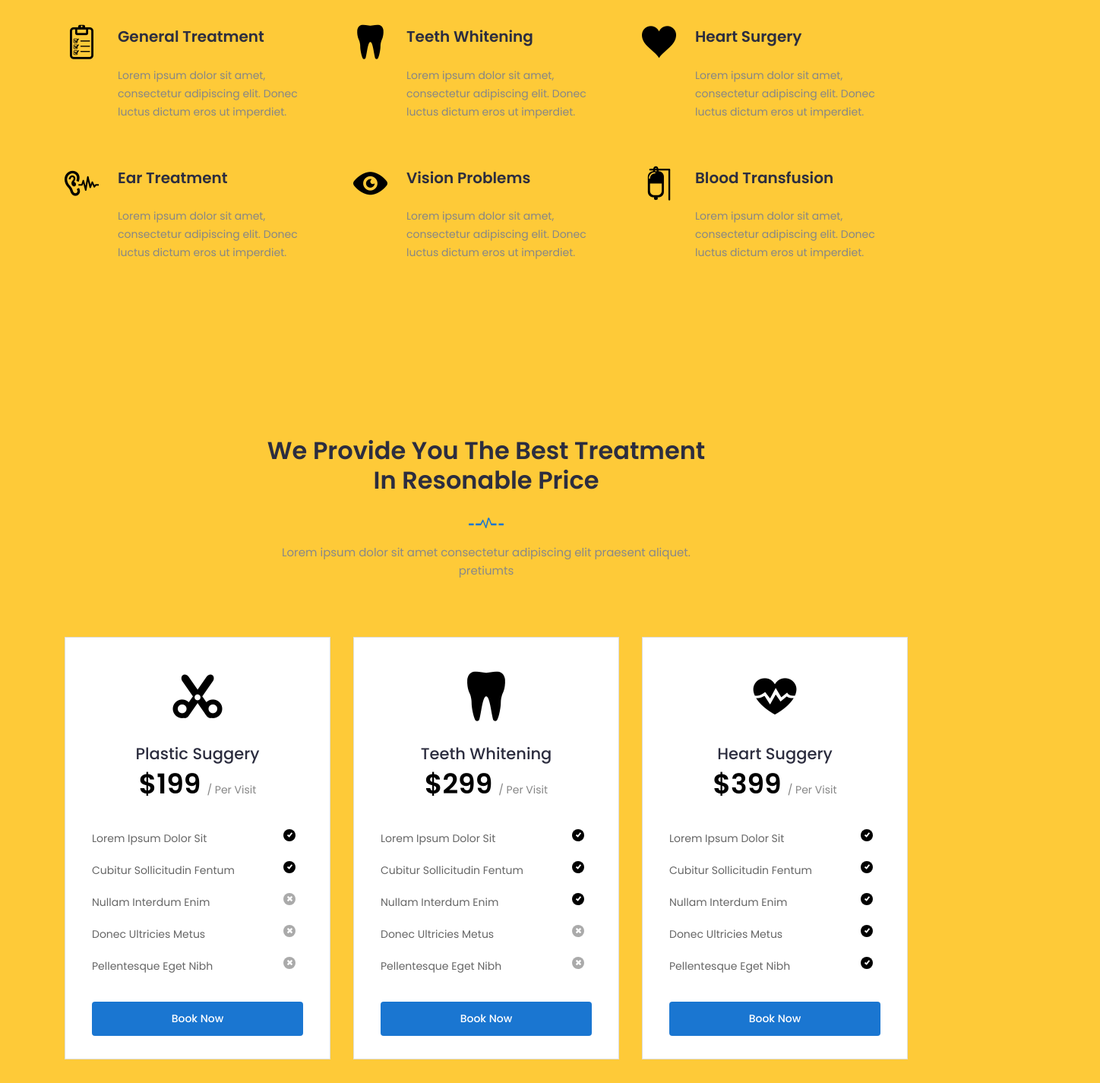
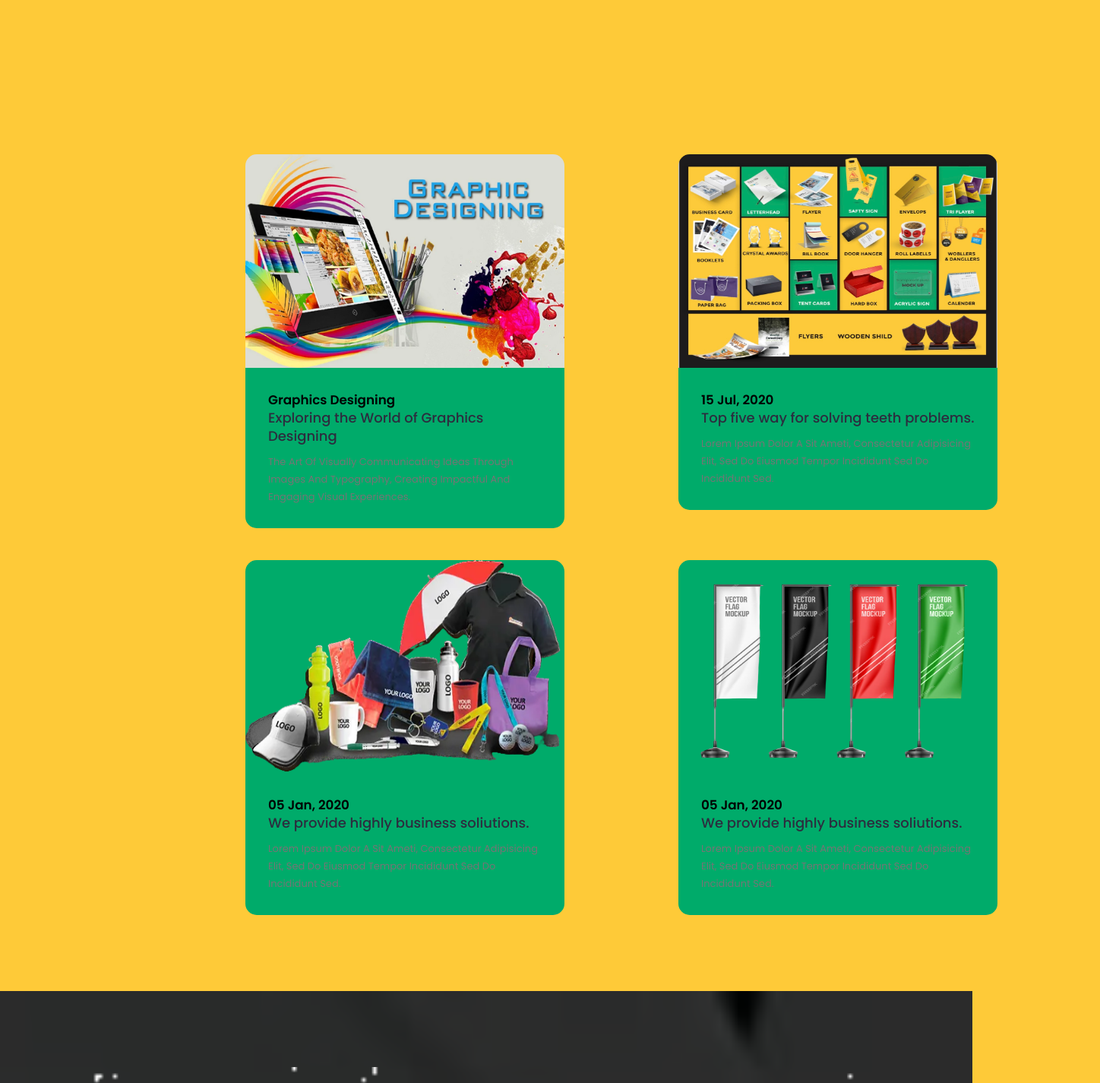
Before and after one commit to Logic-Leap/printz, a plain HTML site: page index.html in a window 1280 px wide. Shown: the part 3471-4896 px from the top of the page at 76% size, 1448 px wide, since content can reach past the window. Drawn offline with Linux system fonts and the light colour scheme; a script that the page names is missing.

Commit message:
services added

```diff
--- a/index.html
+++ b/index.html
@@ -413,27 +413,35 @@
 					<div class="col-lg-12 col-12">
 						<div class="owl-carousel portfolio-slider">
 							<div class="single-pf">
-								<img src="img/aluminium-id-card-holder.jpg" alt="#">
-								<a href="portfolio-details.html" class="btn">View Details</a>
+								<img class="image-border" src="img/aluminium-id-card-holder.jpg" alt="#">
+								<a class="btn">Id cards</a>
 							</div>
 							<div class="single-pf">
-								<img src="img/mousepad_rectangle.jpg" alt="#">
-								<a href="portfolio-details.html" class="btn">View Details</a>
+								<img class="image-border" src="img/mousepad_rectangle.jpg" alt="#">
+								<a  class="btn" >Mouse Pads</a>
 							</div>
 							<div class="single-pf">
-								<img src="img/papperbag.jpg" alt="#">
-								<a href="portfolio-details.html" class="btn">View Details</a>
+								<img class="image-border" src="img/papperbag.jpg" alt="#">
+								<a  class="btn">Papper bags</a>
 							</div>
 							<div class="single-pf">
-								<img src="img/aluminium-id-card-holder.jpg" alt="#">
-								<a href="portfolio-details.html" class="btn">View Details</a>
+								<img class="image-border"class="image-border" src="img/vehicles.jpg" alt="#">
+								<a  class="btn">Vehicle Branding</a>
+							</div>
+
+							<div class="single-pf">
+								<img class="image-border" src="img/roll-up-banner.jpg" alt="#">
+								<a  class="btn">Roll-Up banners</a>
+							</div>
+
+							<div class="single-pf">
+								<img class="image-border"class="image-border" src="img/Wall-Graphics.jpg" alt="#">
+								<a  class="btn">Wall graphics</a>
 							</div>
 							<div class="single-pf">
-								<img src="img/roll-up-banner.jpg" alt="#">
-								<a href="portfolio-" class="btn">View Details</a>
+								<img class="image-border"class="image-border" src="img/window.jpg" alt="#">
+								<a  class="btn">Window Graphics</a>
 							</div>
-
-
 							<!-- <div class="single-pf single-" >
 								<img src="img/hoarding-design-service.jpg" alt="#">
 								<a href="portfolio-details.html" class="btn">View Details</a>
@@ -461,233 +469,79 @@
 						</div>
 					</div>
 				</div>
-				<div class="row">
-					<div class="col-lg-4 col-md-6 col-12">
-						<!-- Start Single Service -->
-						<div class="single-service">
-							<i class="icofont icofont-prescription"></i>
-							<h4><a href="service-details.html">General Treatment</a></h4>
-							<p>Lorem ipsum dolor sit amet, consectetur adipiscing elit. Donec luctus dictum eros ut imperdiet. </p>
-						</div>
-						<!-- End Single Service -->
-					</div>
-					<div class="col-lg-4 col-md-6 col-12">
-						<!-- Start Single Service -->
-						<div class="single-service">
-							<i class="icofont icofont-tooth"></i>
-							<h4><a href="service-details.html">Teeth Whitening</a></h4>
-							<p>Lorem ipsum dolor sit amet, consectetur adipiscing elit. Donec luctus dictum eros ut imperdiet. </p>
-						</div>
-						<!-- End Single Service -->
-					</div>
-					<div class="col-lg-4 col-md-6 col-12">
-						<!-- Start Single Service -->
-						<div class="single-service">
-							<i class="icofont icofont-heart-alt"></i>
-							<h4><a href="service-details.html">Heart Surgery</a></h4>
-							<p>Lorem ipsum dolor sit amet, consectetur adipiscing elit. Donec luctus dictum eros ut imperdiet. </p>
-						</div>
-						<!-- End Single Service -->
-					</div>
-					<div class="col-lg-4 col-md-6 col-12">
-						<!-- Start Single Service -->
-						<div class="single-service">
-							<i class="icofont icofont-listening"></i>
-							<h4><a href="service-details.html">Ear Treatment</a></h4>
-							<p>Lorem ipsum dolor sit amet, consectetur adipiscing elit. Donec luctus dictum eros ut imperdiet. </p>
-						</div>
-						<!-- End Single Service -->
-					</div>
-					<div class="col-lg-4 col-md-6 col-12">
-						<!-- Start Single Service -->
-						<div class="single-service">
-							<i class="icofont icofont-eye-alt"></i>
-							<h4><a href="service-details.html">Vision Problems</a></h4>
-							<p>Lorem ipsum dolor sit amet, consectetur adipiscing elit. Donec luctus dictum eros ut imperdiet. </p>
-						</div>
-						<!-- End Single Service -->
-					</div>
-					<div class="col-lg-4 col-md-6 col-12">
-						<!-- Start Single Service -->
-						<div class="single-service">
-							<i class="icofont icofont-blood"></i>
-							<h4><a href="service-details.html">Blood Transfusion</a></h4>
-							<p>Lorem ipsum dolor sit amet, consectetur adipiscing elit. Donec luctus dictum eros ut imperdiet. </p>
-						</div>
-						<!-- End Single Service -->
-					</div>
-				</div>
+
 			</div>
 		</section>
 		<!--/ End service -->
 
-		<!-- Pricing Table -->
-		<section class="pricing-table section">
-			<div class="container">
-				<div class="row">
-					<div class="col-lg-12">
-						<div class="section-title">
-							<h2>We Provide You The Best Treatment In Resonable Price</h2>
-							<img src="img/section-img.png" alt="#">
-							<p>Lorem ipsum dolor sit amet consectetur adipiscing elit praesent aliquet. pretiumts</p>
-						</div>
-					</div>
-				</div>
-				<div class="row">
-					<!-- Single Table -->
-					<div class="col-lg-4 col-md-12 col-12">
-						<div class="single-table">
-							<!-- Table Head -->
-							<div class="table-head">
-								<div class="icon">
-									<i class="icofont icofont-ui-cut"></i>
-								</div>
-								<h4 class="title">Plastic Suggery</h4>
-								<div class="price">
-									<p class="amount">$199<span>/ Per Visit</span></p>
-								</div>
-							</div>
-							<!-- Table List -->
-							<ul class="table-list">
-								<li><i class="icofont icofont-ui-check"></i>Lorem ipsum dolor sit</li>
-								<li><i class="icofont icofont-ui-check"></i>Cubitur sollicitudin fentum</li>
-								<li class="cross"><i class="icofont icofont-ui-close"></i>Nullam interdum enim</li>
-								<li class="cross"><i class="icofont icofont-ui-close"></i>Donec ultricies metus</li>
-								<li class="cross"><i class="icofont icofont-ui-close"></i>Pellentesque eget nibh</li>
-							</ul>
-							<div class="table-bottom">
-								<a class="btn" href="#">Book Now</a>
-							</div>
-							<!-- Table Bottom -->
-						</div>
-					</div>
-					<!-- End Single Table-->
-					<!-- Single Table -->
-					<div class="col-lg-4 col-md-12 col-12">
-						<div class="single-table">
-							<!-- Table Head -->
-							<div class="table-head">
-								<div class="icon">
-									<i class="icofont icofont-tooth"></i>
-								</div>
-								<h4 class="title">Teeth Whitening</h4>
-								<div class="price">
-									<p class="amount">$299<span>/ Per Visit</span></p>
-								</div>
-							</div>
-							<!-- Table List -->
-							<ul class="table-list">
-								<li><i class="icofont icofont-ui-check"></i>Lorem ipsum dolor sit</li>
-								<li><i class="icofont icofont-ui-check"></i>Cubitur sollicitudin fentum</li>
-								<li><i class="icofont icofont-ui-check"></i>Nullam interdum enim</li>
-								<li class="cross"><i class="icofont icofont-ui-close"></i>Donec ultricies metus</li>
-								<li class="cross"><i class="icofont icofont-ui-close"></i>Pellentesque eget nibh</li>
-							</ul>
-							<div class="table-bottom">
-								<a class="btn" href="#">Book Now</a>
-							</div>
-							<!-- Table Bottom -->
-						</div>
-					</div>
-					<!-- End Single Table-->
-					<!-- Single Table -->
-					<div class="col-lg-4 col-md-12 col-12">
-						<div class="single-table">
-							<!-- Table Head -->
-							<div class="table-head">
-								<div class="icon">
-									<i class="icofont-heart-beat"></i>
-								</div>
-								<h4 class="title">Heart Suggery</h4>
-								<div class="price">
-									<p class="amount">$399<span>/ Per Visit</span></p>
-								</div>
-							</div>
-							<!-- Table List -->
-							<ul class="table-list">
-								<li><i class="icofont icofont-ui-check"></i>Lorem ipsum dolor sit</li>
-								<li><i class="icofont icofont-ui-check"></i>Cubitur sollicitudin fentum</li>
-								<li><i class="icofont icofont-ui-check"></i>Nullam interdum enim</li>
-								<li><i class="icofont icofont-ui-check"></i>Donec ultricies metus</li>
-								<li><i class="icofont icofont-ui-check"></i>Pellentesque eget nibh</li>
-							</ul>
-							<div class="table-bottom">
-								<a class="btn" href="#">Book Now</a>
-							</div>
-							<!-- Table Bottom -->
-						</div>
-					</div>
-					<!-- End Single Table-->
-				</div>
-			</div>
-		</section>
-		<!--/ End Pricing Table -->
 
 
 
 		<!-- Start Blog Area -->
 		<section class="blog section" id="blog">
-			<div class="container">
+			<div class="container card-align">
 				<div class="row">
-					<div class="col-lg-12">
-						<div class="section-title">
-							<h2>Keep up with Our Most Recent Medical News.</h2>
-							<img src="img/section-img.png" alt="#">
-							<p>Lorem ipsum dolor sit amet consectetur adipiscing elit praesent aliquet. pretiumts</p>
-						</div>
-					</div>
-				</div>
-				<div class="row">
-					<div class="col-lg-4 col-md-6 col-12">
-						<!-- Single Blog -->
+					<div class="col-lg-6 col-md-6 col-12">
 						<div class="single-news">
 							<div class="news-head">
-								<img src="img/blog1.jpg" alt="#">
+								<img style="height: 281px;" src="img/Title-Image-4_80465274aebb5.jpg" alt="#">
 							</div>
 							<div class="news-body">
 								<div class="news-content">
-									<div class="date">22 Aug, 2020</div>
-									<h2><a href="blog-single.html">We have annnocuced our new product.</a></h2>
-									<p class="text">Lorem ipsum dolor a sit ameti, consectetur adipisicing elit, sed do eiusmod tempor incididunt sed do incididunt sed.</p>
+									<div class="date" style="color: black; font-size: larger; font-weight: 600;">Graphics Designing</div>
+									<h2><a href="blog-single.html">Exploring the World of Graphics Designing</a></h2>
+									<p class="text">The art of visually communicating ideas through images and typography, creating impactful and engaging visual experiences.</p>
 								</div>
 							</div>
 						</div>
-						<!-- End Single Blog -->
 					</div>
-					<div class="col-lg-4 col-md-6 col-12">
-						<!-- Single Blog -->
+					<div class="col-lg-6 col-md-6 col-12">
 						<div class="single-news">
 							<div class="news-head">
-								<img src="img/blog2.jpg" alt="#">
+								<img style="height: 281px;" src="img/digg.jpg" alt="#">
 							</div>
 							<div class="news-body">
 								<div class="news-content">
-									<div class="date">15 Jul, 2020</div>
+									<div class="date" style="color: black; font-size: larger; font-weight: 600;">15 Jul, 2020</div>
 									<h2><a href="blog-single.html">Top five way for solving teeth problems.</a></h2>
 									<p class="text">Lorem ipsum dolor a sit ameti, consectetur adipisicing elit, sed do eiusmod tempor incididunt sed do incididunt sed.</p>
 								</div>
 							</div>
 						</div>
-						<!-- End Single Blog -->
 					</div>
-					<div class="col-lg-4 col-md-6 col-12">
-						<!-- Single Blog -->
-						<div class="single-news">
+				</div>
+				<div class="row">
+					<div class="col-lg-6 col-md-6 col-12">
+						<div class="single-news flag-image">
 							<div class="news-head">
-								<img src="img/blog3.jpg" alt="#">
+								<img style="height: 20em;" src="img/gift2-Photoroom.png-Photoroom.png" alt="#">
 							</div>
 							<div class="news-body">
 								<div class="news-content">
-									<div class="date">05 Jan, 2020</div>
+									<div class="date" style="color: black; font-size: larger; font-weight: 600;">05 Jan, 2020</div>
 									<h2><a href="blog-single.html">We provide highly business soliutions.</a></h2>
 									<p class="text">Lorem ipsum dolor a sit ameti, consectetur adipisicing elit, sed do eiusmod tempor incididunt sed do incididunt sed.</p>
 								</div>
 							</div>
 						</div>
-						<!-- End Single Blog -->
+					</div>
+					<div class="col-lg-6 col-md-6 col-12">
+						<div class="single-news flag-image" >
+							<div class="news-head">
+								<img style="height: 20em;" src="img/flag-Photoroom.png-Photoroom.png" alt="#">
+							</div>
+							<div class="news-body">
+								<div class="news-content">
+									<div class="date" style="color: black; font-size: larger; font-weight: 600;">05 Jan, 2020</div>
+									<h2><a href="blog-single.html">We provide highly business soliutions.</a></h2>
+									<p class="text">Lorem ipsum dolor a sit ameti, consectetur adipisicing elit, sed do eiusmod tempor incididunt sed do incididunt sed.</p>
+								</div>
+							</div>
+						</div>
 					</div>
 				</div>
 			</div>
+
 		</section>
 		<!-- End Blog Area -->
 
--- a/style.css
+++ b/style.css
@@ -55,8 +55,25 @@ body{
 	color:#888;
 	background-color: #feca38;
 }
-.single-{
-
+@media screen and (min-width: 1024px) {
+	.flag-image {
+	  margin-top: 3em;
+	}
+	div.single-news{
+		width: 30em;
+	}
+	.card-align{
+		margin-left: 22em;
+	}
+  }
+
+.single-news {
+    border-radius: 15px;
+    overflow: hidden; /* Ensures content does not overflow rounded corners */
+	transition: box-shadow 0.3s ease;
+}
+.single-news:hover {
+    box-shadow: 0 4px 8px rgba(0, 0, 0, 0.1); /* Box shadow effect on hover */
 }
 .pro-features {
 	position: fixed;
@@ -731,6 +748,9 @@ body{
     transition: all .3s ease-out 0s;
 	height: 314px;
 }
+.image-border{
+	border-radius: 19px;
+}
 .schedule .single-schedule .inner {
 	overflow:hidden;
 	position: relative;
@@ -1193,7 +1213,7 @@ body{
 	top:0;
 	height:100%;
 	width:100%;
-	background:#000000;
+	background:#00ab6a;
 	opacity:0;
 	visibility:hidden;
 	-webkit-transition:all 0.4s ease;
@@ -1204,11 +1224,12 @@ body{
 .portfolio .single-pf:hover:before{
 	opacity:0.7;
 	visibility:visible;
+	border-radius: 19px;
 }
 .portfolio .single-pf .btn {
 	color: #000000;
 	z-index: 3;
-	background: #fff;
+	background: #00ab6a;
 	position: absolute;
 	left: 50%;
 	top: 50%;
@@ -1234,7 +1255,8 @@ body{
 	visibility:visible;
 }
 .portfolio .single-pf .btn:hover{
-	color:#fff;
+	color:#ffffff;
+	background-color: #00ab6a;
 }
 .portfolio .owl-nav{
 	display:none;
@@ -2043,7 +2065,7 @@ body{
 .blog .blog-title{
 	text-align:center;
 }
-.blog .single-news {
+ {
 	background: #fff;
 	position: relative;
 	-webkit-transition: all 0.4s ease;
@@ -2065,7 +2087,7 @@ body{
 }
 .blog .single-news .news-content {
 	text-align: left;
-	background: #fff;
+	background: #00ab6a;
 	z-index: 99;
 	position: relative;
 	padding: 30px;
@@ -2079,7 +2101,7 @@ body{
 	bottom:0;
 	height:2px;
 	width:0%;
-	background:#1A76D1;
+	background:#000000;
 	opacity:0;
 	visibility:hidden;
 	-webkit-transition:all 0.4s ease;
@@ -2090,6 +2112,7 @@ body{
 	opacity:1;
 	visibility:visible;
 	width:100%;
+	box-shadow: 0 4px 8px rgba(0, 0, 0, 0.1);
 }
 .blog .single-news .news-body h2 {
 	font-size: 18px;
@@ -2102,7 +2125,7 @@ body{
 	font-weight: 500;
 }
 .blog .single-news .news-body h2 a:hover{
-	color:#1A76D1;
+	color:#feca38;
 }
 .blog .single-news .news-content p {
 	font-weight: 400;
@@ -2111,7 +2134,7 @@ body{
 	letter-spacing: 0px;
 	line-height: 23px;
 }
-.blog .single-news .news-body .date {
+ {
 	display: inline-block;
 	font-size: 14px;
 	margin-bottom: 5px;
```
Also changed, not shown: img/12-2-graphic-design-png-clipart-thumb.jpg (added), img/PROMOTIONAL-GIFTS.jpg.jpg (added), img/Title-Image-4_80465274aebb5.jpg (added), img/Wall-Graphics.jpg (added), img/beach.jpg (added), img/dig.jpg (added), img/digg.jpg (added), img/flag-Photoroom.png-Photoroom.png (added), img/flag.jpg (added), img/gift.jpg (added), img/gift2-Photoroom.png-Photoroom.png (added), img/giftss.jpg (added), img/gra.jpg (added), img/graphic design.jpg (added), 4 more files.
